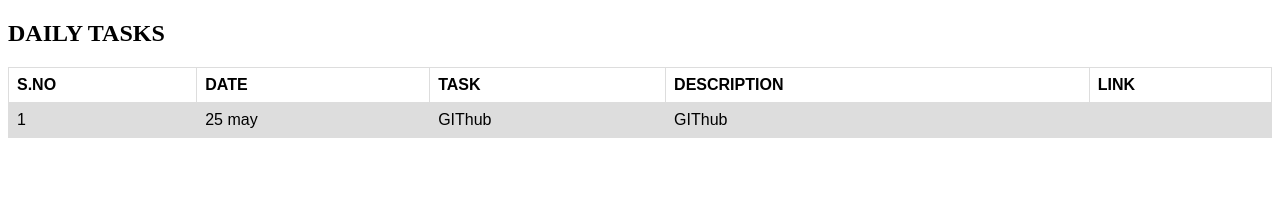
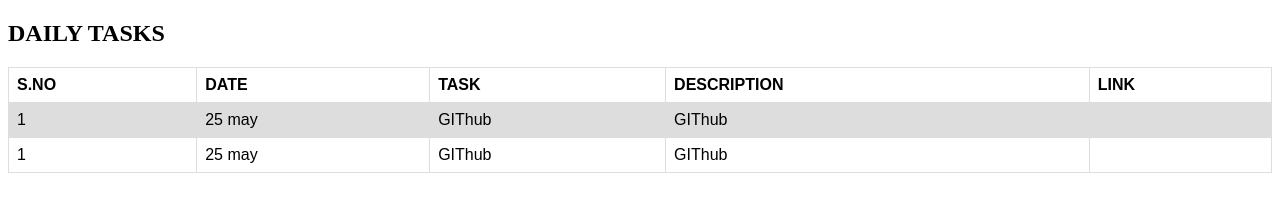
Before and after one commit to saranreddy1129/github.io, a plain HTML site: page index.html in a window 1280 px wide. Drawn offline with Linux system fonts and the light colour scheme.

Commit message:
Update index.html

```diff
--- a/index.html
+++ b/index.html
@@ -36,7 +36,15 @@ tr:nth-child(even) {
     <td>25 may</td>
     <td>GIThub</td>
     <td>GIThub</td>
-    <td><a href="HTML"></a></td>
+    <td><a href="/"></a></td>
+
+  </tr>
+  <tr>
+    <td>1</td>
+    <td>25 may</td>
+    <td>GIThub</td>
+    <td>GIThub</td>
+    <td><a href="/"></a></td>
 
   </tr>
 
```
